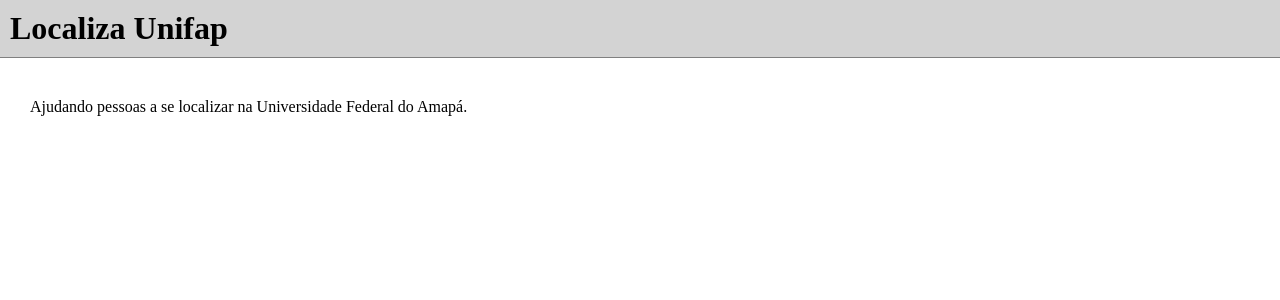
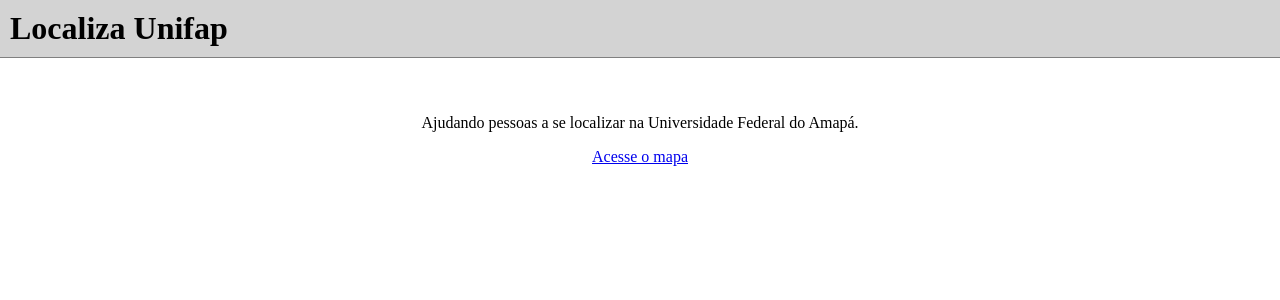
Before and after one commit to ccomputacao/localiza-unifap, a Jekyll site: the page built from index.html, in a window 1280 px wide. Shown: the top 300 px of the page. Built offline with Jekyll 4.4.1, drawn with Linux system fonts in a browser that asks for light colours; the list of posts is cut into pages by our own code.

Commit message:
add anchor

```diff
--- a/index.html
+++ b/index.html
@@ -23,8 +23,10 @@
     <h1>Localiza Unifap<h1>
   </header>
 
-  <div id="default-main">
-    Ajudando pessoas a se localizar na Universidade Federal do Amapá.
+  <div id="default-main" style="text-align: center;">
+    <p>Ajudando pessoas a se localizar na Universidade Federal do Amapá.</p>
+
+    <p><a href="./mapa">Acesse o mapa</a></p>
   </div>
 </body>
 
```
Also changed, not shown: 2 other files.
